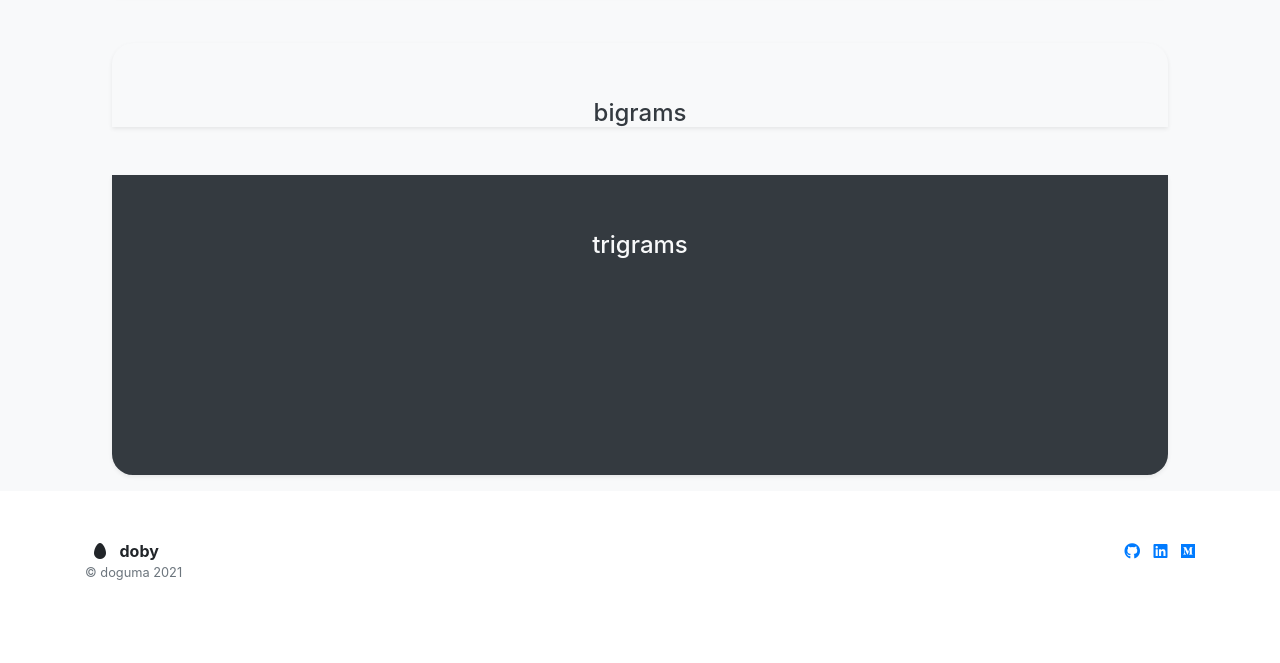
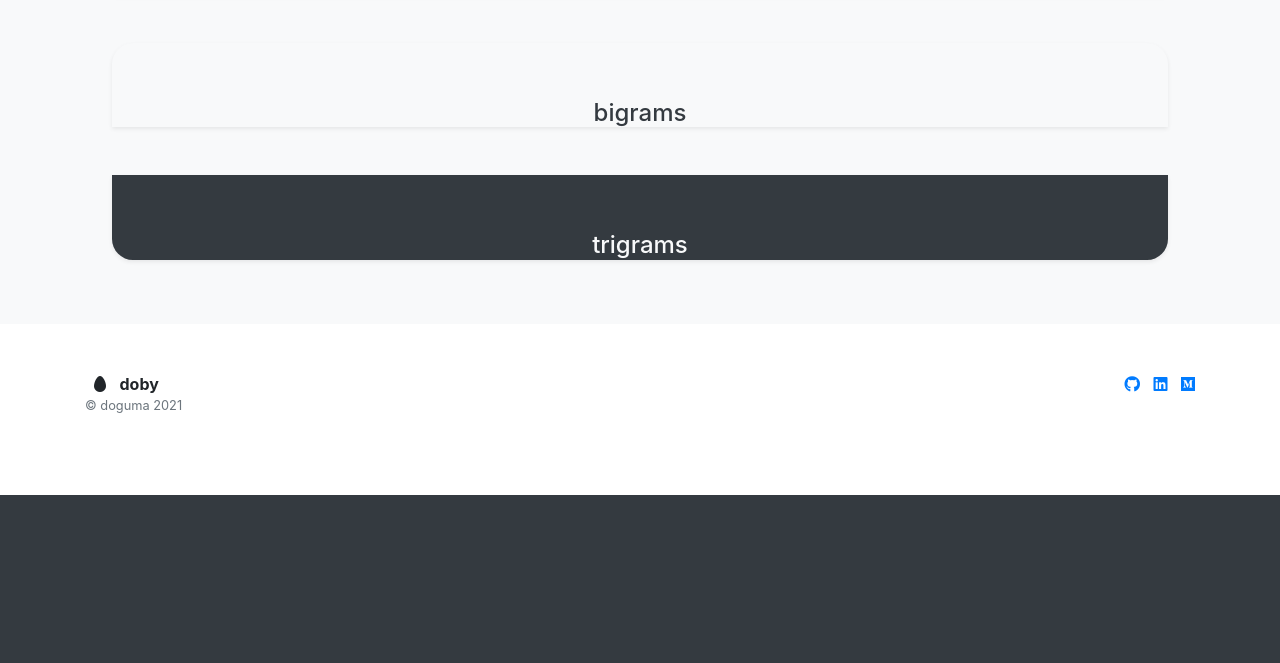
Before and after one commit to doguma/Doby, a Flask app: page / in a window 1280 px wide. Shown: the part 2475-3138 px from the top of the page. After the commit the page ends 2970 px from the top, so only its background shows below. Run offline with Flask 2, Linux system fonts and the light colour scheme; tables that the repository leaves empty hold one stand-in row (values such as "Sample post"); parts of the project's set-up code (start-up, migrations or seed data) failed here and were passed over; some libraries are stand-ins or nearby versions.

Commit message:
height control

```diff
--- a/app/templates/index.html
+++ b/app/templates/index.html
@@ -118,29 +118,27 @@
                 </div>
 
                 <div class="position-relative p-3 bg-light mx-5">
-                    <!-- <div class="bg-light pt-3 px-3 px-md-5 text-center overflow-hidden"> -->
                     <div class="p-3">
                         <h2 class="display-5">Word Cloud</h2>
                         <p class="lead">Trending words on PubMed - based on the articles above</p>
                     </div>
-                        <div class="bg-dark shadow-sm mx-5 mt-5"
-                            style="border-radius: 21px 21px 0 0;">
+                    <div class="bg-dark shadow-sm mx-5 mt-5" style="border-radius: 21px 21px 0 0;">
 
                         <div class="justify-content-center mx-3 mb-5 mt-2 pt-5" style="text-align:center;">
                             <h4 class="text-light mt-2 mb-5">unigrams</h4>
                             {% for key, value in ngram1.items() %}
-                                {% if value >= 3 %}
-                                <button type="button" class="btn btn-info btn-lg m-3">{{key}}  ({{value}})</button>
-                                {% elif value >= 2 %}
+                            {% if value >= 6 %}
+                            <button type="button" class="btn btn-info btn-lg m-3">{{key}} ({{value}})</button>
+                            {% elif value >= 5 %}
                             <button type="button" class="btn btn-info btn-md m-3">{{key}} ({{value}})</button>
                             {% else %}
                             <button type="button" class="btn btn-info btn-sm m-3">{{key}} ({{value}})</button>
                             {% endif %}
                             {% endfor %}
                         </div>
+                        <div class="m-3"></div>
                     </div>
-                        <div class="bg-light shadow-sm mx-5 mt-5"
-                            style="border-radius: 21px 21px 0 0;">
+                    <div class="bg-light shadow-sm mx-5 mt-5" style="border-radius: 21px 21px 0 0;">
 
                         <div class="justify-content-center mx-3 mb-5 mt-2 pt-5" style="text-align:center;">
                             <h4 class="text-dark mt-2 mb-5">bigrams</h4>
@@ -154,10 +152,10 @@
                             {% endif %}
                             {% endfor %}
                         </div>
+                        <div class="m-3"></div>
                     </div>
 
-                        <div class="bg-dark shadow-sm mx-5 mt-5"
-                            style="height: 300px; border-radius: 0 0 21px 21px ;">
+                    <div class="bg-dark shadow-sm mx-5 mt-5 mb-5" style="border-radius: 0 0 21px 21px ;">
 
                         <div class="justify-content-center mx-3 mb-5 mt-2 pt-5" style="text-align:center;">
                             <h4 class="text-light mt-2 mb-5">trigrams</h4>
@@ -171,8 +169,8 @@
                             {% endif %}
                             {% endfor %}
                         </div>
+                        <div class="m-3"></div>
                     </div>
-                    <!-- </div> -->
                 </div>
     </main>
 
```
Lines whose indentation alone changed are shown as unchanged.
